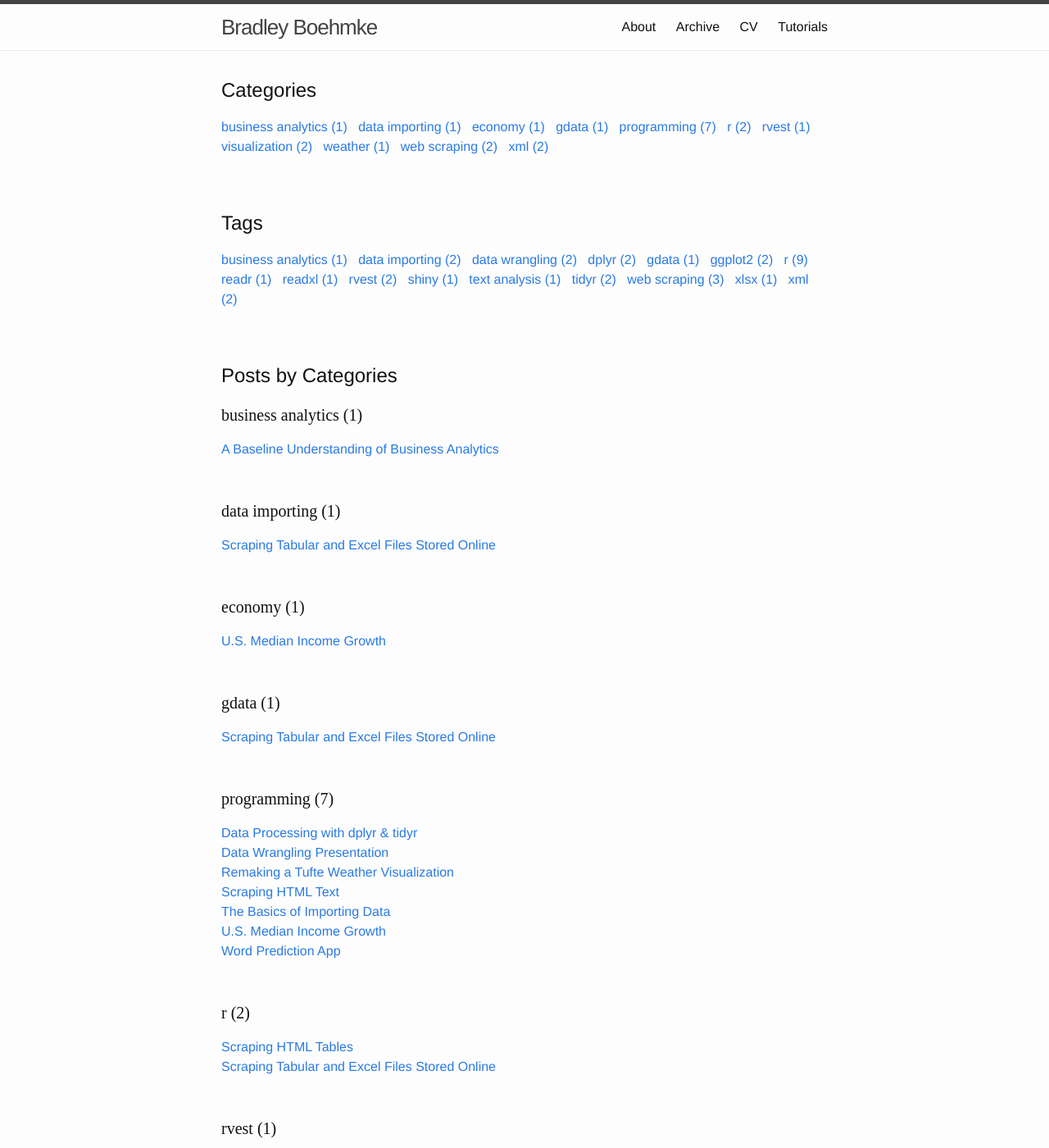
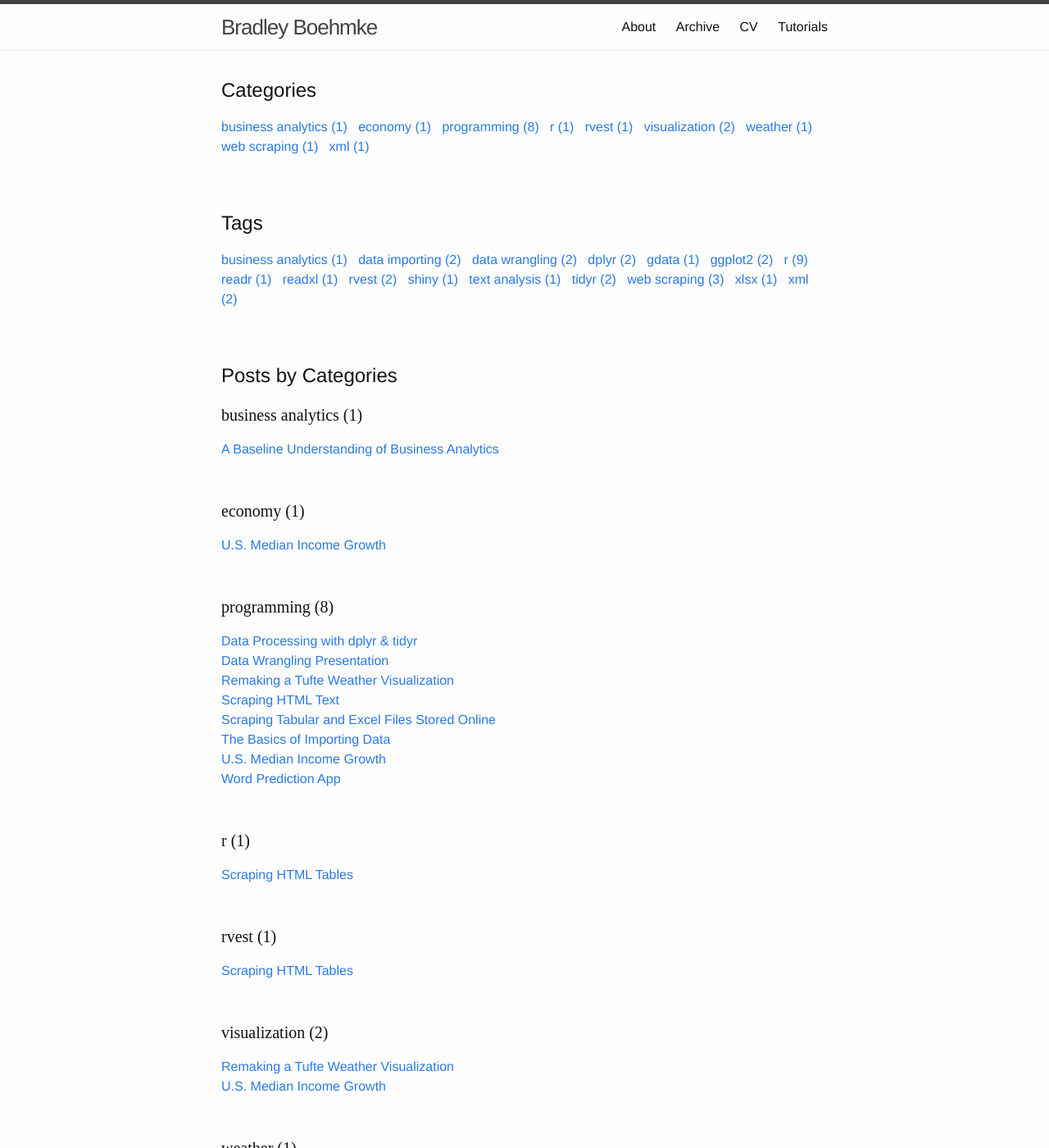
Before and after one commit to bradleyboehmke/bradleyboehmke, a Jekyll site: the page built from archivebycategory.md, in a window 1280 px wide and 1400 px high. Shown: the whole window at 82% size. Built offline with Jekyll 4.4.1, drawn with Linux system fonts in a browser that asks for light colours; some of the changed text lies outside the part shown.

Commit message:
Update 2015-12-30-scraping-tabular-and-excel-files-stored-online.md

```diff
--- a/_posts/2015-12-30-scraping-tabular-and-excel-files-stored-online.md
+++ b/_posts/2015-12-30-scraping-tabular-and-excel-files-stored-online.md
@@ -4,7 +4,7 @@ title:  Scraping Tabular and Excel Files Stored Online
 date: 2015-12-04
 published: true
 tags: [r, gdata, xml, data-importing, web-scraping]
-categories: [r, gdata, xml, data-importing, web-scraping]
+categories: [programming]
 ---
 
 <a href="http://bradleyboehmke.github.io/2015/12/scraping-tabular-and-excel-files-stored-online.html"><img src="http://www.rcsb.org/pdb/general_information/releases/1504_images/icons/BatchDownloadTool.png" alt="Importing Online Data" style="float:left; margin:0px 8px 0px 0px; width: 17%; height: 17%;"></a>
```
